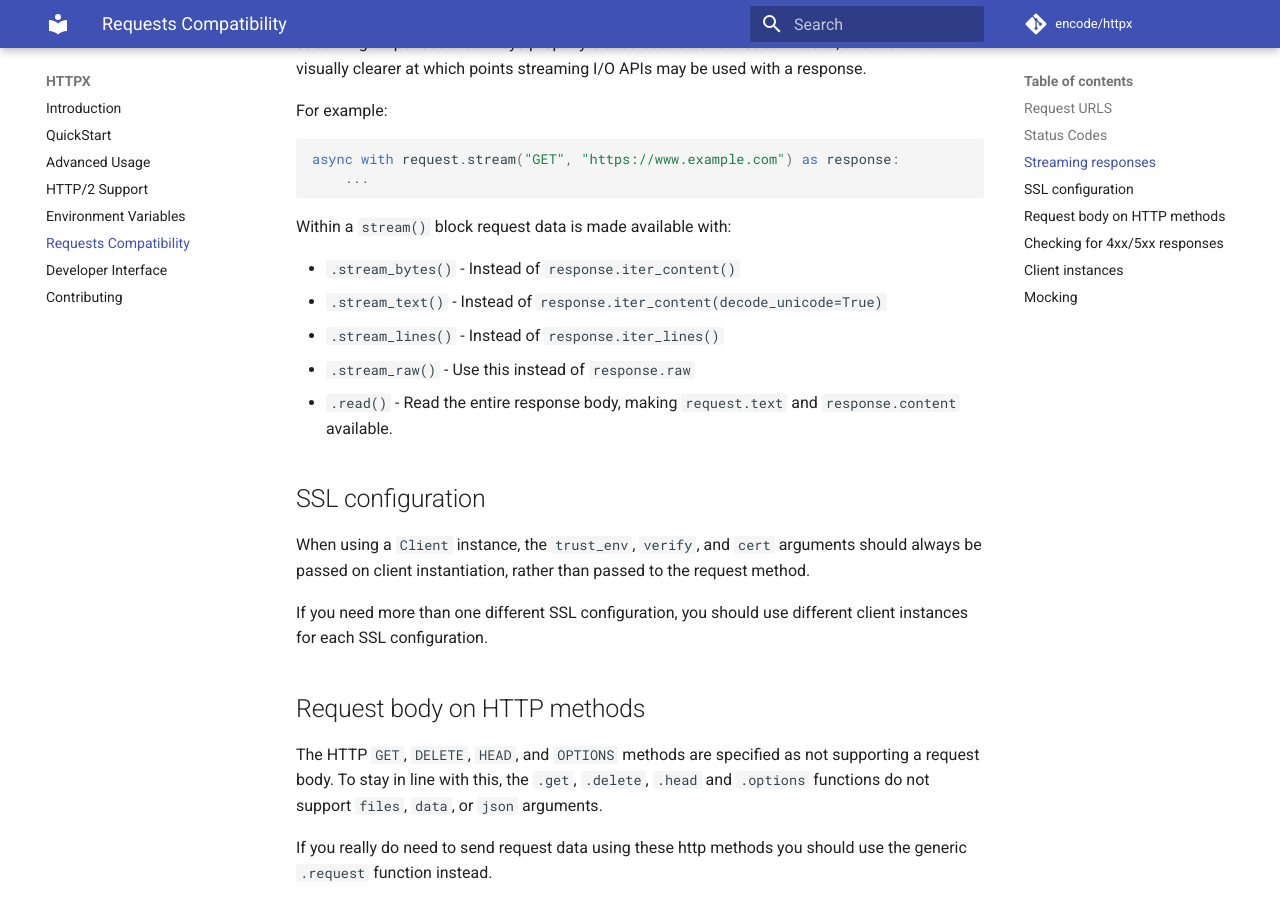
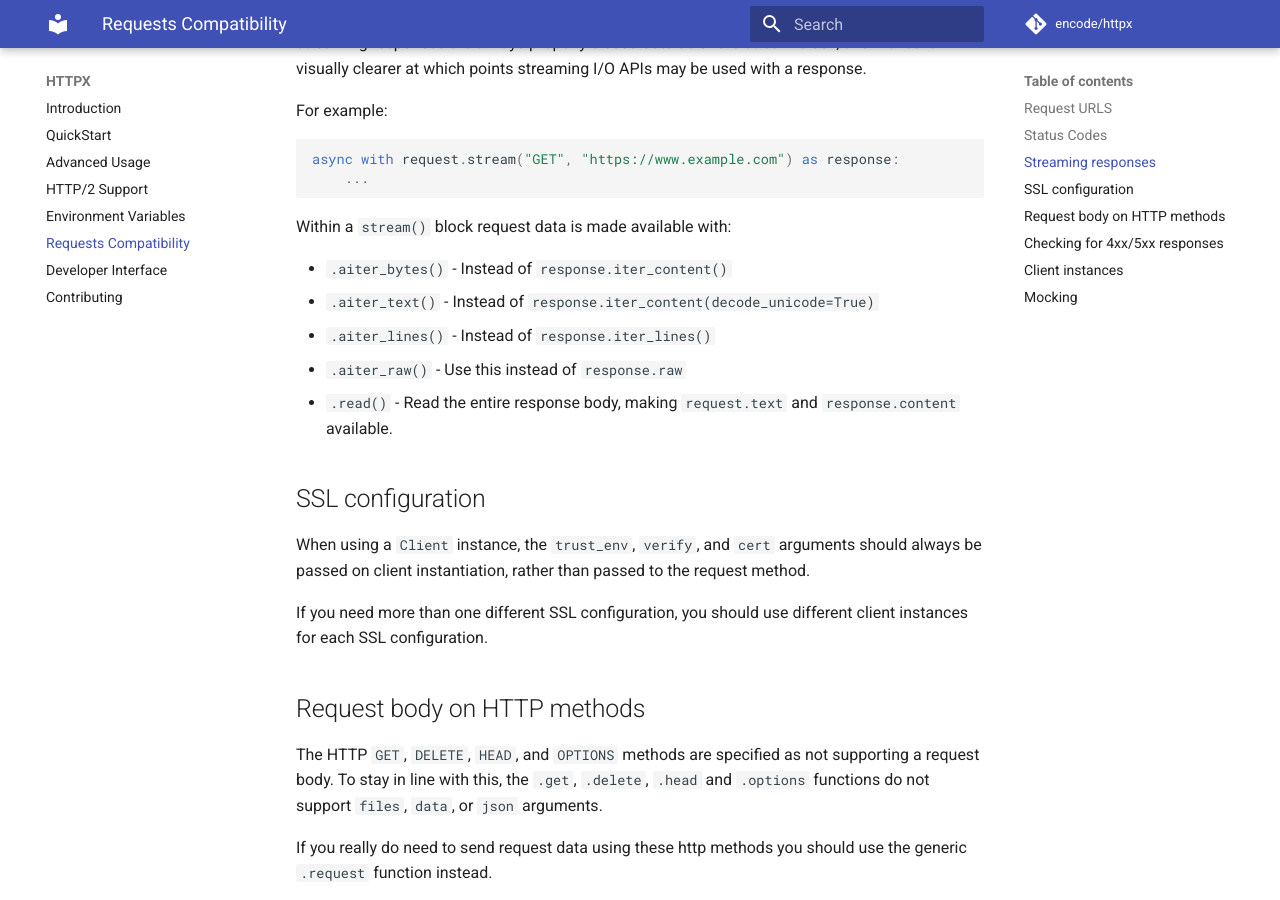
Before and after one commit to CarolinaBentrescas/httpx2, an MkDocs documentation site: the page built from docs/compatibility.md, in a window 1280 px wide and 900 px high, scrolled down 659 px. Built offline with MkDocs 1.6.1 and Material for MkDocs 9.7.7, drawn with Linux system fonts in a browser that asks for light colours; comment, search, counter and statistics services are not loaded.

Commit message:
Add aiter methods on response (#610)

```diff
--- a/docs/compatibility.md
+++ b/docs/compatibility.md
@@ -28,10 +28,10 @@ async with request.stream("GET", "https://www.example.com") as response:
 
 Within a `stream()` block request data is made available with:
 
-* `.stream_bytes()` - Instead of `response.iter_content()`
-* `.stream_text()` - Instead of `response.iter_content(decode_unicode=True)`
-* `.stream_lines()` - Instead of `response.iter_lines()`
-* `.stream_raw()` - Use this instead of `response.raw`
+* `.aiter_bytes()` - Instead of `response.iter_content()`
+* `.aiter_text()` - Instead of `response.iter_content(decode_unicode=True)`
+* `.aiter_lines()` - Instead of `response.iter_lines()`
+* `.aiter_raw()` - Use this instead of `response.raw`
 * `.read()` - Read the entire response body, making `request.text` and `response.content` available.
 
 ## SSL configuration
```
Also changed, not shown: docs/quickstart.md (+4 -4 lines), 3 other files.
